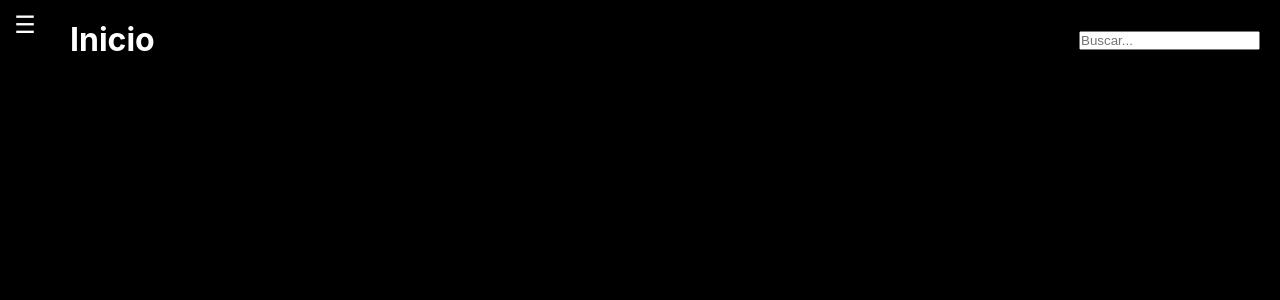
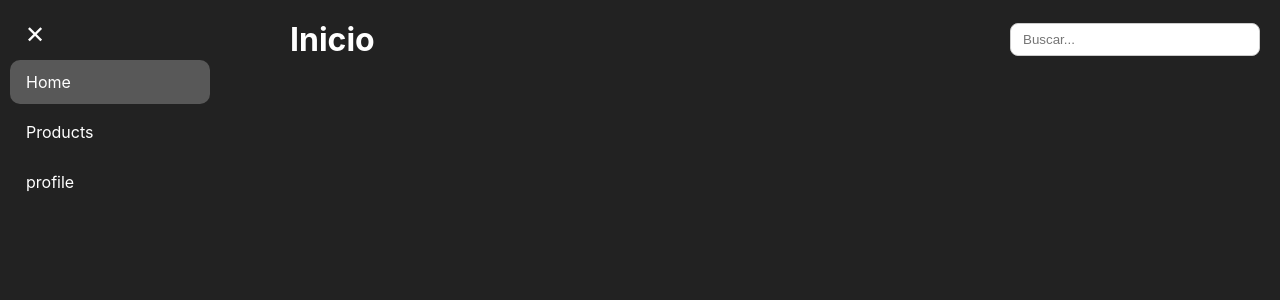
Before and after one commit to EnzoLlanos/Ecommerce-React, a React (Create React App) app: page / in a window 1280 px wide. Shown: the top 300 px of the page. Built offline with nearby package versions, Linux system fonts and the light colour scheme.

Commit message:
estilos
arregle bastante de como se veia todo en general, tambien cambie la estructura de como estan contenidas las cosas(header, navBar y demas)

```diff
--- a/src/App.css
+++ b/src/App.css
@@ -15,6 +15,15 @@
 .app-layout {
   display: flex;
   min-height: 100vh;
-  background: black;
+  background: rgb(34, 34, 34);
   color: white;
 }
+.app-body {
+  display: flex;
+  flex: 1;
+}
+.app-content {
+  flex: 1;
+  padding: 20px;
+  padding-left: 70px;
+}
--- a/src/App.jsx
+++ b/src/App.jsx
@@ -7,17 +7,11 @@ import ProductView from "./pages/Products/ProductView/ProductView";
 import NewProduct from "./pages/Products/NewProduct/NewProduct";
 import Profile from "./pages/Profile/Profile";
 import NotFound from "./pages/Errors/NotFound/NotFound";
-import NavBar from './components/NavBar/NavBar';
 import Layout from './components/Layout/Layout';
 
 function App() {
   return (
     <Layout>
-
-      <NavBar></NavBar>
-
-
-      <main className='contenido'>
         <Routes>
           <Route path="/" element= {<Home />}/>
           <Route path="/products" element= {<ProductsList/>}/>
@@ -26,7 +20,6 @@ function App() {
           <Route path= "/profile" element= {<Profile/>}/>
           <Route path= "*" element= {<NotFound/>}/>
         </Routes>
-      </main>
     </Layout>
   );
 }
--- a/src/components/Header/Header.jsx
+++ b/src/components/Header/Header.jsx
@@ -3,6 +3,7 @@ import "./Header.scss";
 function Header({titulo, mostrarBuscador = true, mostrarBotonNuevo = false}) {
     return(
         <header className="header">
+
             <h1>{titulo}</h1>
 
             {mostrarBuscador && (
--- a/src/components/Header/Header.scss
+++ b/src/components/Header/Header.scss
@@ -6,10 +6,10 @@
     align-items: center;
 
 }
-.search {
-    width: 250px;
-    padding: 8px 12px;
-    border-radius: 8px;
-    border: 1px solid #ccc;
-    outline: none;
+.buscador {
+  width: 250px;
+  padding: 8px 12px;
+  border-radius: 8px;
+  border: 1px solid #ccc;
+  outline: none;
 }
--- a/src/components/Layout/Layout.jsx
+++ b/src/components/Layout/Layout.jsx
@@ -1,8 +1,21 @@
-function Layout({children}){
-    return(
-        <div className = "app-layout">
-            {children}
-        </div>
-    );
+import { useState } from "react";
+import NavBar from "../NavBar/NavBar";
+
+function Layout({ children }) {
+  const [menuAbierto, setMenuAbierto] = useState(true);
+
+  return (
+    <div className="app-layout">
+      <NavBar
+        menuAbierto={menuAbierto}
+        setMenuAbierto={setMenuAbierto}
+      />
+
+      <main className="app-content">
+        {children}
+      </main>
+    </div>
+  );
 }
+
 export default Layout;
--- a/src/components/NavBar/NavBar.jsx
+++ b/src/components/NavBar/NavBar.jsx
@@ -1,24 +1,20 @@
-import { Link } from "react-router-dom"
-import { useState } from "react"
+import { NavLink } from "react-router-dom"
 import "./NavBarStyle.css"
 
-function NavBar(){
-  const [menu,setMenu] = useState(false)
+function NavBar({menuAbierto, setMenuAbierto}) {
   return(
-
-    <div className={`NavBar ${menu ? "open" : "closed"}`}>
-      <button onClick={()=> setMenu (!menu)}>
-        {menu ? "✕" : "☰"}
-      </button>
-      {menu && (
-
+    <>
+    <aside className={`NavBar ${menuAbierto ? "open" : "closed"}`}>
         <ul>
-          <li><Link to="/">Home</Link></li>
-          <li><Link to="/products">Products</Link></li>
-          <li><Link to="/profile">profile</Link></li>
+          <li><NavLink end to="/">Home</NavLink></li>
+          <li><NavLink to="/products">Products</NavLink></li>
+          <li><NavLink to="/profile">profile</NavLink></li>
         </ul>
-      )}
-    </div>
+    </aside>
+    <button className="menu-toggle" onClick={() => setMenuAbierto(!menuAbierto)} >
+      {menuAbierto ? "✕" : "☰"}
+    </button>
+    </>
   )
 }
 
--- a/src/components/NavBar/NavBarStyle.css
+++ b/src/components/NavBar/NavBarStyle.css
@@ -1,27 +1,86 @@
 .NavBar {
-    background: rgb(88, 87, 87);
+    background: rgb(34, 34, 34);
     min-height: 100vh;
     transition: width .3s ease;
     overflow: hidden;
-
+    white-space: nowrap;
 }
 
 .NavBar.open {
     width: 220px;
-
 }
 
 .NavBar.closed {
-    width: 50px;
-    background: black;
+    width: 0px;
+    background: rgb(34, 34, 34);
 }
 
 .NavBar button {
-    width: 100%;
+    width: 50px;
     height: 50px;
     font-size: 24px;
     border: none;
-    background: black;
+    background: rgb(34, 34, 34);
     color: white;
     cursor: pointer;
 }
+
+.menu-toggle {
+    position: fixed;
+    top: 10px;
+    left: 10px;
+    width: 50px;
+    height: 50px;
+    font-size: 24px;
+    border: none;
+    background: rgb(34, 34, 34);
+    color: white;
+    cursor: pointer;
+    z-index: 100;
+}
+
+.NavBar ul {
+    list-style: none;
+    padding: 10px;
+    margin: 0;
+    padding-top: 60px;
+}
+
+.NavBar li {
+    margin-bottom: 6px;
+}
+
+.NavBar a {
+    display: block;
+    padding: 12px 16px;
+    color: white;
+    text-decoration: none;
+    border-radius: 10px;
+    transition: background-color .2s ease;
+}
+
+.NavBar a:hover {
+    background: rgb(60, 60, 60);
+}
+
+.NavBar a.active {
+    background: rgb(88, 88, 88);
+}
+
+a {
+    color: white;
+    text-decoration: none;
+}
+
+.NavBar-header {
+    display: flex;
+    padding: 10px;
+}
+
+.NavBar.open .NavBar-header {
+    justify-content: flex-end;
+}
+
+.NavBar.closed .NavBar-header {
+    justify-content: center;
+}
```
